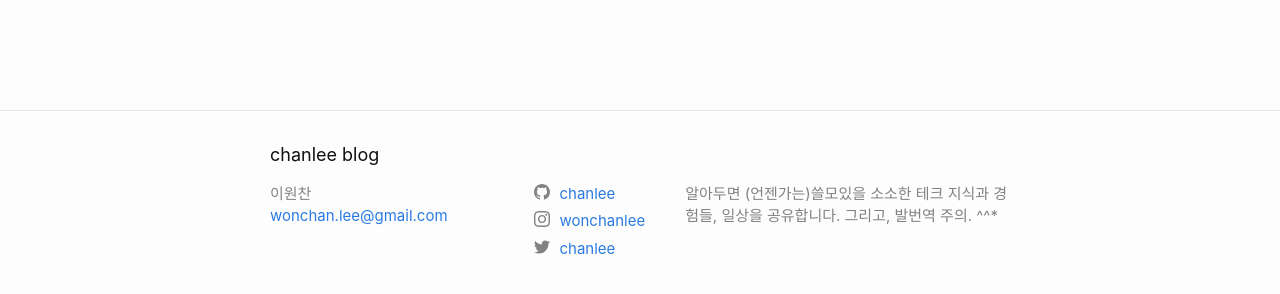
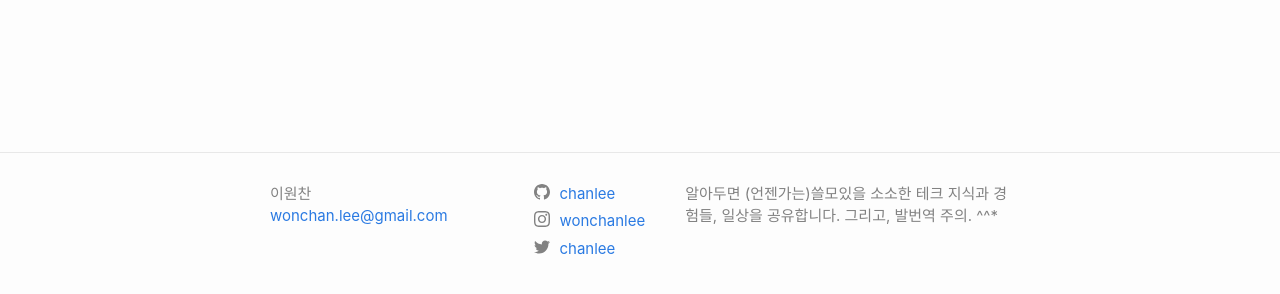
Before and after one commit to chanlee/chanlee.github.io, a Jekyll site: the page built from index.markdown, in a window 1280 px wide. Shown: the part 580-874 px from the top of the page. Built offline with Jekyll 4.4.1, drawn with Linux system fonts in a browser that asks for light colours.

Commit message:
comment out footer title

```diff
--- a/_includes/footer.html
+++ b/_includes/footer.html
@@ -3,7 +3,7 @@
 
   <div class="wrapper">
 
-    <h2 class="footer-heading">{{ site.title | escape }}</h2>
+    <!-- <h2 class="footer-heading">{{ site.title | escape }}</h2> -->
 
     <div class="footer-col-wrapper">
       <div class="footer-col footer-col-1">
```
